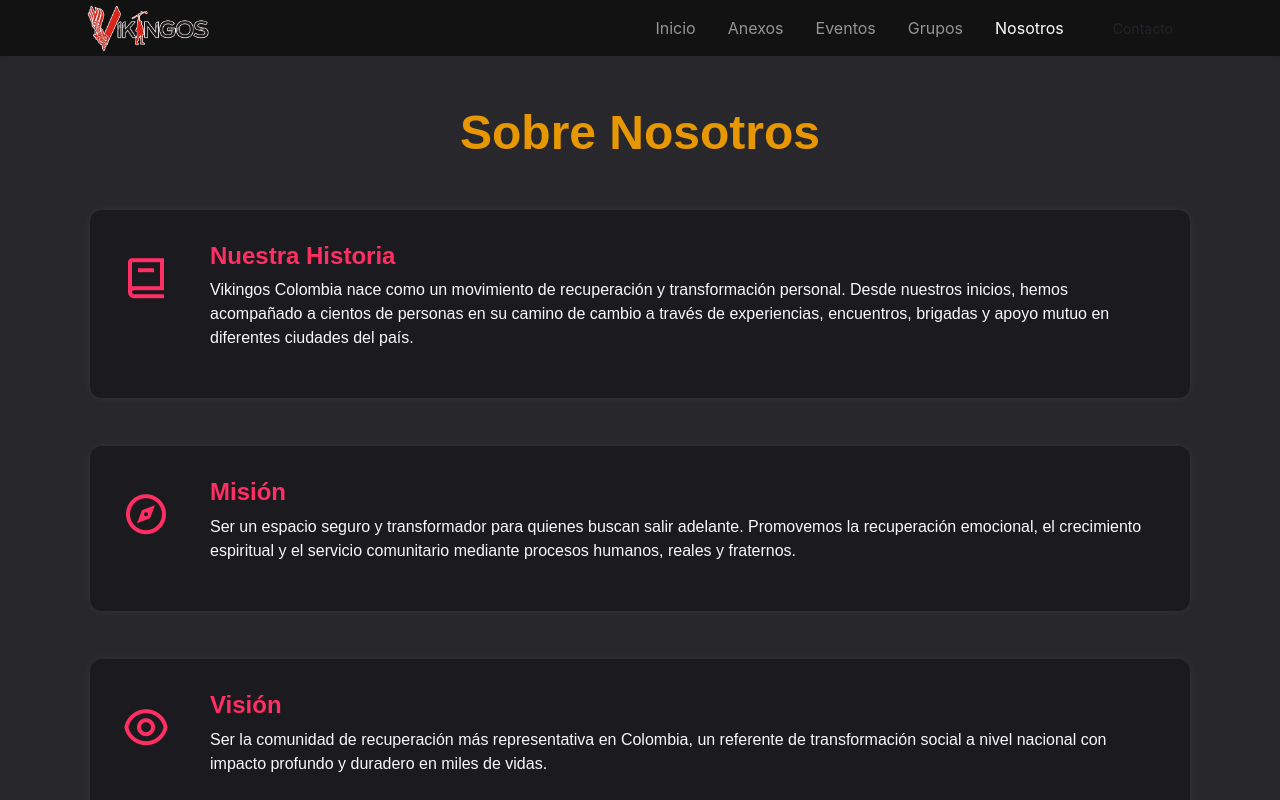
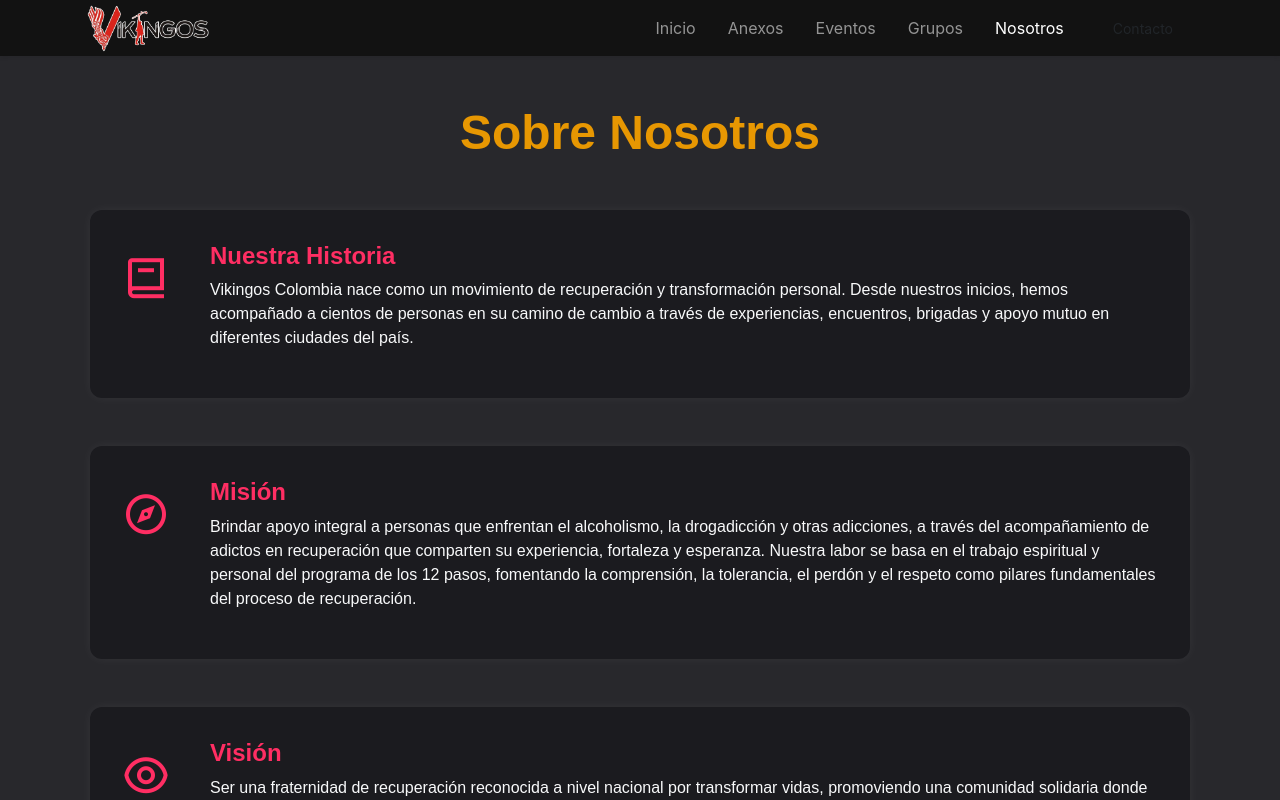
Before and after one commit to Admabaga/Vikingos-Colombia, a React (Vite) app: page /nosotros in a window 1280 px wide. Built offline with nearby package versions, Linux system fonts and the light colour scheme.

Commit message:
Refactor modified mision and vision text.

```diff
--- a/src/Pages/Us/Us.jsx
+++ b/src/Pages/Us/Us.jsx
@@ -60,7 +60,10 @@ const Us = () => {
                         <div>
                             <h4 className="fw-bold text-accent">Misión</h4>
                             <p className="text-light">
-                                Ser un espacio seguro y transformador para quienes buscan salir adelante. Promovemos la recuperación emocional, el crecimiento espiritual y el servicio comunitario mediante procesos humanos, reales y fraternos.
+                                Brindar apoyo integral a personas que enfrentan el alcoholismo,
+                                la drogadicción y otras adicciones, a través del acompañamiento de adictos en recuperación que comparten su experiencia,
+                                fortaleza y esperanza. Nuestra labor se basa en el trabajo espiritual y personal del programa de los 12 pasos,
+                                fomentando la comprensión, la tolerancia, el perdón y el respeto como pilares fundamentales del proceso de recuperación.
                             </p>
                         </div>
                     </motion.div>
@@ -77,7 +80,9 @@ const Us = () => {
                         <div>
                             <h4 className="fw-bold text-accent">Visión</h4>
                             <p className="text-light">
-                                Ser la comunidad de recuperación más representativa en Colombia, un referente de transformación social a nivel nacional con impacto profundo y duradero en miles de vidas.
+                                Ser una fraternidad de recuperación reconocida a nivel nacional por transformar vidas,
+                                promoviendo una comunidad solidaria donde cada persona encuentre una oportunidad real de cambio, libertad y propósito,
+                                guiada por el ejemplo de quienes han recorrido el mismo camino de recuperación.
                             </p>
                         </div>
                     </motion.div>
```
